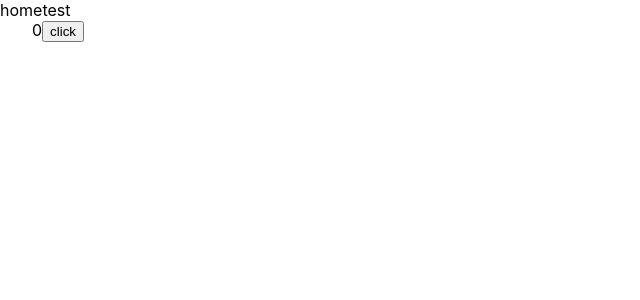
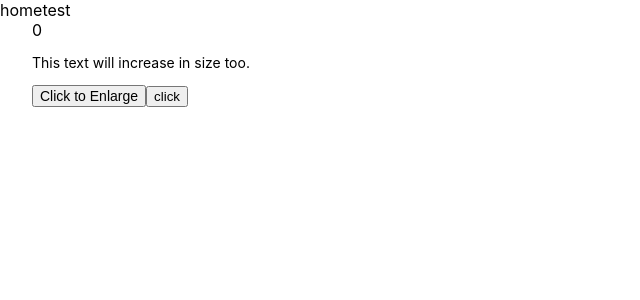
Before and after one commit to hareguu89/nextjs-boilerplate, a Next.js app: page / in a window 1280 px wide. Shown: the top 300 px of the page, without its empty margins (0-640 px from the left). Built offline with nearby package versions, Linux system fonts and the light colour scheme.

Commit message:
Update recoill test source

```diff
--- a/pages/_app.tsx
+++ b/pages/_app.tsx
@@ -1,11 +1,17 @@
 import '../styles/globals.css'
 import type { AppProps } from 'next/app'
 import NavBar from 'components/nav'
+import Head from 'next/head'
 import { RecoilRoot } from 'recoil'
 
 function MyApp({ Component, pageProps }: AppProps) {
 	return (
 		<>
+			<Head>
+				<title>Next Boiler Plate</title>
+				<meta name="description" content="Generated by create next app" />
+				<link rel="icon" href="/favicon.ico" />
+			</Head>
 			<NavBar />
 			<RecoilRoot>
 				<Component {...pageProps} />
--- a/pages/index.tsx
+++ b/pages/index.tsx
@@ -1,8 +1,25 @@
 import { useState } from 'react'
 import type { NextPage } from 'next'
-import Head from 'next/head'
 import styles from '../styles/Home.module.css'
 import { useRecoilState } from 'recoil'
+import { fontSizeState } from '../store'
+
+const FontButton = () => {
+	const [fontSize, setFontSize] = useRecoilState(fontSizeState)
+	return (
+		<button
+			onClick={() => setFontSize((size) => size + 1)}
+			style={{ fontSize }}
+		>
+			Click to Enlarge
+		</button>
+	)
+}
+
+const Text = () => {
+	const [fontSize, setFontSize] = useRecoilState(fontSizeState)
+	return <p style={{ fontSize }}>This text will increase in size too.</p>
+}
 
 const Home: NextPage = () => {
 	const [counter, setCoutner] = useState(0)
@@ -10,12 +27,9 @@ const Home: NextPage = () => {
 	return (
 		<>
 			<div className={styles.container}>
-				<Head>
-					<title>Create Next App</title>
-					<meta name="description" content="Generated by create next app" />
-					<link rel="icon" href="/favicon.ico" />
-				</Head>
 				{counter}
+				<Text />
+				<FontButton />
 				<button onClick={() => setCoutner((pre) => pre + 1)}> click </button>
 			</div>
 		</>
--- a/store/index.ts
+++ b/store/index.ts
@@ -6,9 +6,12 @@ import {
 	useRecoilValue,
 } from 'recoil'
 
-const textState = atom({
-	key: 'textState', // unique ID (with respect to other atoms/selectors)
-	default: '', // default value (aka initial value)
+// export const textState = atom({
+// 	key: 'textState', // unique ID (with respect to other atoms/selectors)
+// 	default: '', // default value (aka initial value)
+// })
+
+export const fontSizeState = atom({
+	key: 'fontSizeState',
+	default: 14,
 })
-
-export default textState
```
Also changed, not shown: 1 other file (tests, documents, lock files or other folders).
